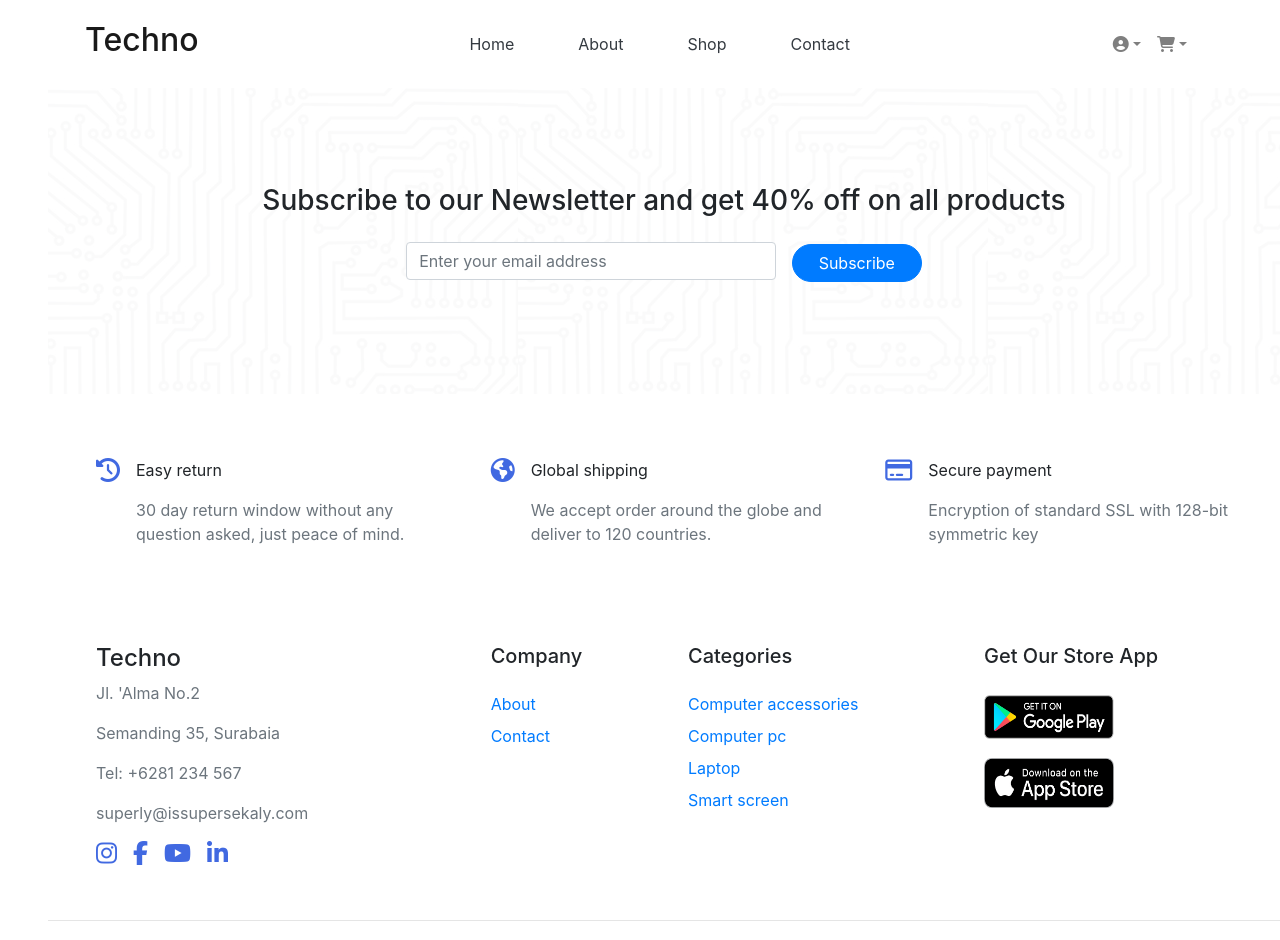
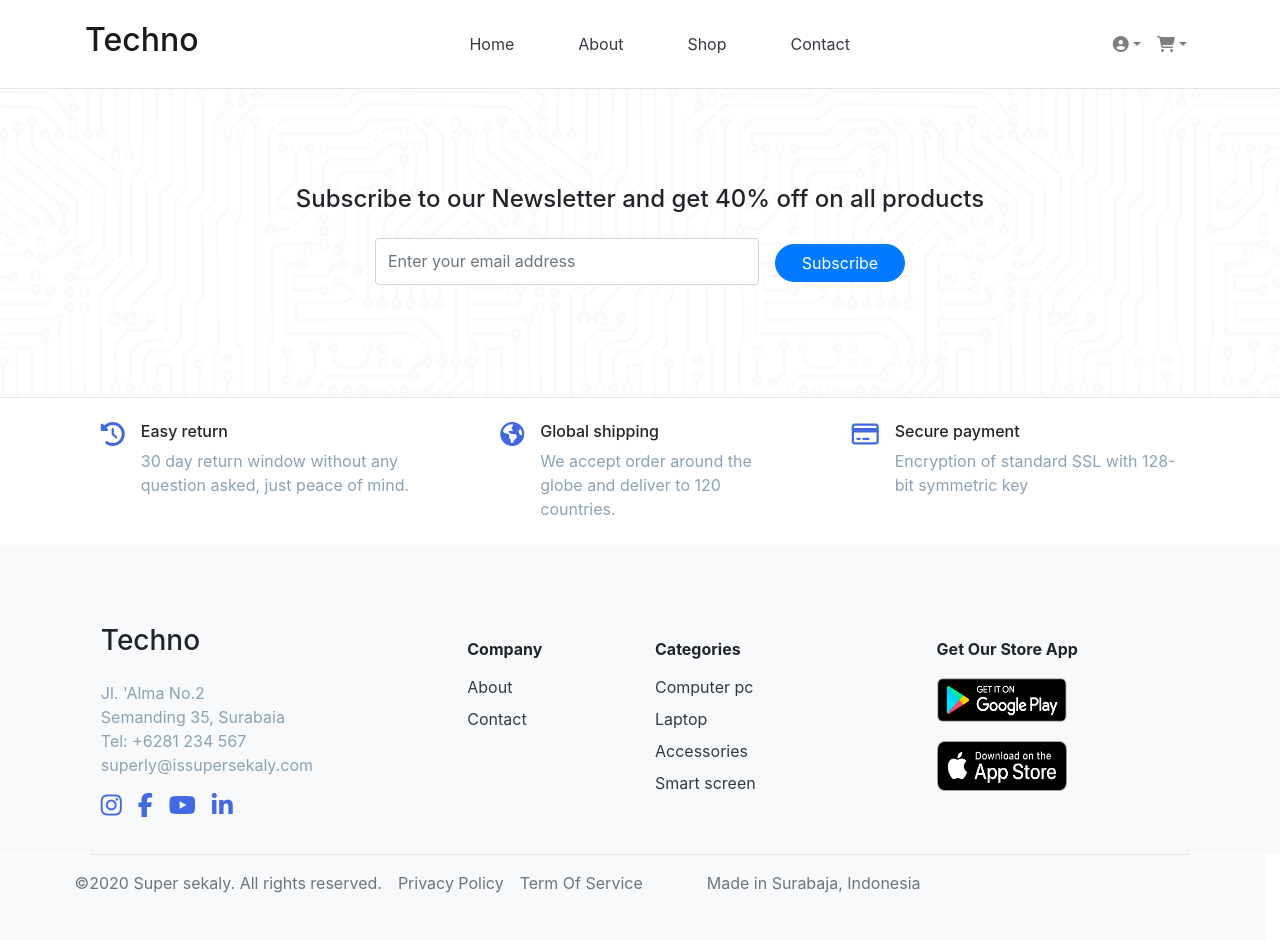
Before and after one commit to AhmedHany22/Techno, a React (Create React App) app: page / in a window 1280 px wide. Shown: the top 940 px of the page. Built offline with nearby package versions, Linux system fonts and the light colour scheme.

Commit message:
Footer Ajustment

```diff
--- a/src/components/Footer/Footer.css
+++ b/src/components/Footer/Footer.css
@@ -13,9 +13,7 @@
     border-radius: 50px;
     width: 130px;
 }
-.last-word {
-  text-align: right;
-}
+
 
 .footer-padding {
   padding-top: 7%;
@@ -23,6 +21,7 @@
 }
 .inputwidth{
   width: 30%;
+  height: 2.9rem;
 }
 
 .e {
@@ -31,11 +30,16 @@
   border-radius: 5px;
   border: 1px solid gainsboro;
 }
-
+.footerText{
+  color: #8da2b3;
+}
+.leftPadding{
+  padding: 0 6%;
+}
+.lastSection{
+  margin: 0 7%;
+}
 @media only screen and (max-width: 780px) {
-  .last-word {
-    text-align: left;
-  }
 
   .footer-padding {
     padding-top: 5%;
--- a/src/components/Footer/Footer.js
+++ b/src/components/Footer/Footer.js
@@ -7,11 +7,12 @@ import { Button, Form } from 'react-bootstrap';
 const Footer = () => {
   return (
     <>
-      <footer class="bg-white pl-5">
-        <div class="py-5 mb-5 First_Section">
-          <h3 class="text-center pt-5 pb-3">
+      <footer class="bg-white">
+        <hr className="m-0" />
+        <div class="py-5  First_Section">
+          <h4 class="text-center pt-5 pb-3">
             Subscribe to our Newsletter and get 40% off on all products
-          </h3>
+          </h4>
           <div class="text-center pb-5">
             <Form>
               <Form.Group controlId="formBasicEmail">
@@ -21,49 +22,50 @@ const Footer = () => {
             </Form>
           </div>
         </div>
-        <div class="row w-100 pt-3 pl-5">
-            <div class="col-md-4 d-flex">
+        <hr className="m-0" />
+        <div class="row w-100 pt-4 pb-2 leftPadding mx-0">
+            <div class="col-md-4 d-flex px-4 ">
               <div class="pr-3">
                 <i class="fa fa-history awesome"></i>
               </div>
               <div>
-                <p>Easy return</p>
-                <p class="text-muted">
+                <h6 className="mb-2">Easy return</h6>
+                <p class="footerText">
                   30 day return window without any question asked, just peace of
                   mind.
                 </p>
               </div>
             </div>
-            <div class="col-md-4 d-flex">
+            <div class="col-md-4 d-flex px-5">
               <div class="pr-3">
                 <i class="fa fa-globe awesome"></i>
               </div>
               <div>
-                <p>Global shipping</p>
-                <p class="text-muted">
+                <h6 className="mb-2">Global shipping</h6>
+                <p class="footerText">
                   We accept order around the globe and deliver to 120 countries.
                 </p>
               </div>
             </div>
-            <div class="col-md-4 d-flex">
+            <div class="col-md-4 d-flex  px-4">
               <div class="pr-3">
                 <i class="fa fa-credit-card awesome"></i>
               </div>
               <div>
-                <p>Secure payment</p>
-                <p class="text-muted">
+                <h6 className="mb-2">Secure payment</h6>
+                <p class="footerText">
                   Encryption of standard SSL with 128-bit symmetric key
                 </p>
               </div>
             </div>
         </div>
-        <div class="row w-100 pl-5">
-            <div class="col-md-4 footer-padding">
-              <h4>Techno</h4>
-              <div class="text-muted">
-                <p>Jl. 'Alma No.2</p>
-                <p>Semanding 35, Surabaia</p>
-                <p>Tel: +6281 234 567</p>
+        <div class="row w-100 leftPadding bg-light mx-0">
+            <div class="col-md-4 footer-padding pl-4">
+              <h3 className="mb-4">Techno</h3>
+              <div class="footerText">
+                <p className="mb-0">Jl. 'Alma No.2</p>
+                <p className="mb-0">Semanding 35, Surabaia</p>
+                <p className="mb-0">Tel: +6281 234 567</p>
                 <p>superly@issupersekaly.com</p>
               </div>
               <div>
@@ -82,31 +84,19 @@ const Footer = () => {
               </div>
             </div>
             <div class="col-md-2 footer-padding">
-              <h5 class="mb-4">Company</h5>
-              <a class="mb-2 text-decoration-none d-block" href="#">
-                About
-              </a>
-              <a class="mb-2 text-decoration-none d-block" href="#">
-                Contact
-              </a>
+              <h6 class="mb-3 font-weight-bold pt-3">Company</h6>
+              <a class="mb-2 text-decoration-none d-block text-dark" href="#">About</a>
+              <a class="mb-2 text-decoration-none d-block text-dark" href="#">Contact</a>
             </div>
             <div class="col-md-3 footer-padding">
-              <h5 class="mb-4">Categories</h5>
-              <a class="mb-2 text-decoration-none d-block" href="#">
-                Computer accessories
-              </a>
-              <a class="mb-2 text-decoration-none d-block" href="#">
-                Computer pc
-              </a>
-              <a class="mb-2 text-decoration-none d-block" href="#">
-                Laptop
-              </a>
-              <a class="mb-2 text-decoration-none d-block" href="#">
-                Smart screen
-              </a>
+              <h6 class="mb-3 font-weight-bold pt-3">Categories</h6>
+              <a class="mb-2 text-decoration-none d-block text-dark" href="#">Computer pc</a>
+              <a class="mb-2 text-decoration-none d-block text-dark" href="#">Laptop</a>
+              <a class="mb-2 text-decoration-none d-block text-dark" href="#">Accessories</a>
+              <a class="mb-2 text-decoration-none d-block text-dark" href="#">Smart screen</a>
             </div>
             <div class="col-md-3 footer-padding">
-              <h5 class="mb-4">Get Our Store App</h5>
+              <h6 class="mb-3 font-weight-bold pt-3">Get Our Store App</h6>
               <p>
                 <img src={googleImg} className="logo" />
               </p>
@@ -115,18 +105,14 @@ const Footer = () => {
               </p>
             </div>
         </div>
-        <hr/>
-        <div class="row w-100 px-5">
-            <div class="col-sm-12 col-md-9 row">
-              <span class="text-muted pr-3">
-                ©2020 Super sekaly. All rights reserved.
-              </span>
-              <span class="text-muted pr-3">Privacy Policy</span>
-              <span class="text-muted pr-3">Term Of Service</span>
-            </div>
-            <div class="col-sm-12 col-md-12 px-0">
-              <p class="text-muted last-word">Made in Surabaja, Indonesia</p>
-            </div>
+        <hr className="my-0 lastSection" />
+        <div class="row bg-light pt-3 pb-5 w-100">
+          <div className="lastSection">
+            <span class="text-muted pr-3">©2020 Super sekaly. All rights reserved.</span>
+            <span class="text-muted pr-3">Privacy Policy</span>
+            <span class="text-muted pr-3">Term Of Service</span>
+            <span class="text-muted pl-5">Made in Surabaja, Indonesia</span>
+          </div>
         </div>
       </footer>
     </>
```
